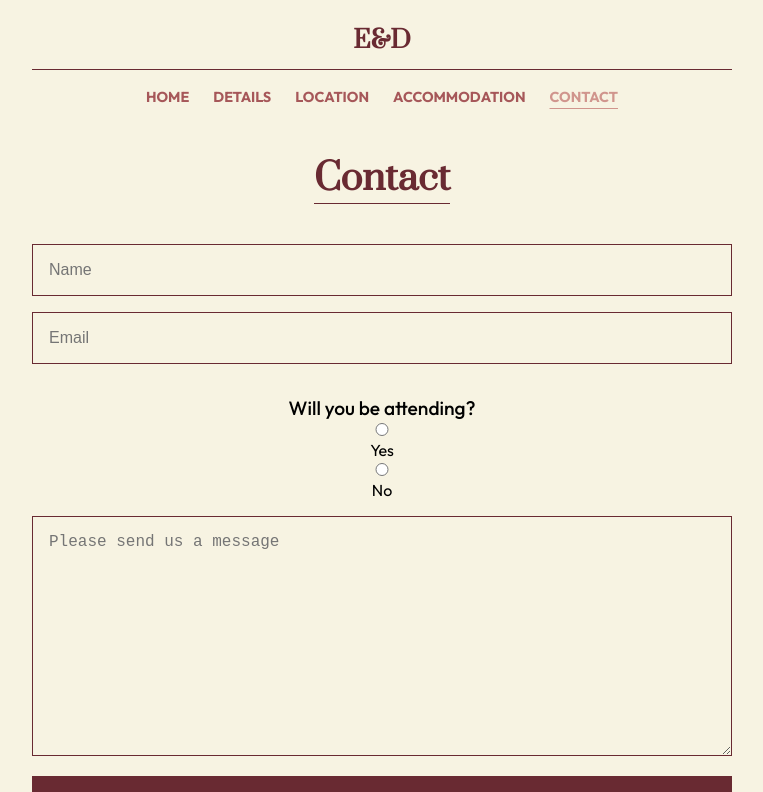
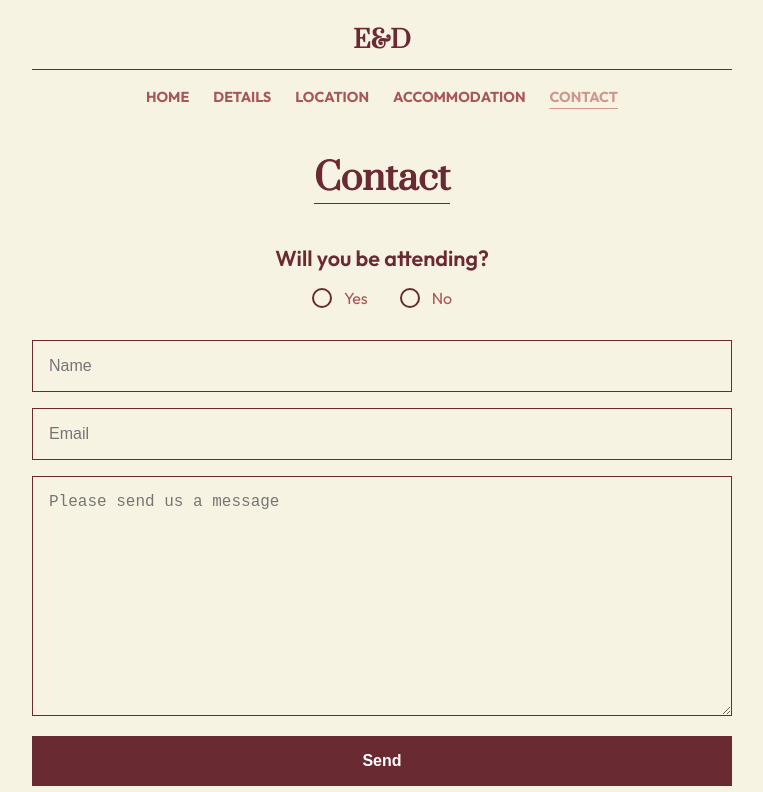
Before and after one commit to GarySimons/ellia-dylan-wedding, a React (Create React App) app: page /contact in a window 1280 px wide. Shown: the top 792 px of the page, without its empty margins (258-1021 px from the left). Built offline with nearby package versions, Linux system fonts and the light colour scheme; a web font is replaced by a local one.

Commit message:
radio buttons added to contact form and styled

```diff
--- a/src/components/EmailForm.js
+++ b/src/components/EmailForm.js
@@ -61,6 +61,38 @@ const EmailForm = () => {
   return (
     <div className="contact-form">
       <form onSubmit={sendEmail}>
+        <div className="radio-container">
+          <p className="radio-question">Will you be attending?</p>
+          <div className="radio-button-container">
+            <label className="radio-label">
+              <input
+                className="radio-input"
+                type="radio"
+                name="attendance"
+                value="yes"
+                checked={formData.attendance === "yes"}
+                onChange={handleInputChange}
+                required
+              />
+              <span className="custom-radio"></span>
+              <p className="radio-text">Yes</p>
+            </label>
+
+            <label className="radio-label">
+              <input
+                className="radio-input"
+                type="radio"
+                name="attendance"
+                value="no"
+                checked={formData.attendance === "no"}
+                onChange={handleInputChange}
+                required
+              />
+              <span className="custom-radio"></span>
+              <p className="radio-text">No</p>
+            </label>
+          </div>
+        </div>
         <div>
           <input
             type="text"
@@ -85,33 +117,6 @@ const EmailForm = () => {
           />
         </div>
 
-        {/* ✅ Attendance radio buttons */}
-        <div>
-          <p>Will you be attending?</p>
-          <label>
-            <input
-              type="radio"
-              name="attendance"
-              value="yes"
-              checked={formData.attendance === "yes"}
-              onChange={handleInputChange}
-              required
-            />
-            Yes
-          </label>
-          <label>
-            <input
-              type="radio"
-              name="attendance"
-              value="no"
-              checked={formData.attendance === "no"}
-              onChange={handleInputChange}
-              required
-            />
-            No
-          </label>
-        </div>
-
         <div>
           <textarea
             id="message"
--- a/src/components/EmailFormStyles.scss
+++ b/src/components/EmailFormStyles.scss
@@ -52,12 +52,67 @@
       opacity: 0.7;
     }
   }
+}
 
-  p {
-    text-align: center;
-    font-weight: 500;
-    margin-top: 1rem;
-    font-size: 1.2rem;
-    color: #000000;
+.radio-container {
+  // border: 0.1rem solid $main-red;
+  display: flex;
+  flex-direction: column;
+  justify-content: flex-start;
+  padding: 0 0 1rem 0;
+  gap: 1rem;
+
+  .radio-question {
+    font-size: 1.35rem;
+    font-weight: 600;
+    color: $main-red;
+  }
+
+  .radio-button-container {
+    display: flex;
+    justify-content: center;
+    align-items: center;
+    gap: 2rem;
+
+    .radio-label {
+      display: flex;
+      justify-content: center;
+      align-items: center;
+      gap: 0.75rem;
+      position: relative;
+      cursor: pointer;
+    }
+
+    .radio-input {
+      position: absolute;
+      opacity: 0;
+      pointer-events: none;
+    }
+
+    .radio-text {
+      font-size: 1rem;
+      font-weight: 400;
+    }
+
+    .custom-radio {
+      width: 20px;
+      height: 20px;
+      border: 2px solid $main-red;
+      border-radius: 50%;
+      display: inline-block;
+      position: relative;
+      transition: all 0.2s ease;
+    }
+
+    .radio-input:checked + .custom-radio::after {
+      content: "";
+      position: absolute;
+      top: 3.5px;
+      left: 3.5px;
+      width: 10px;
+      height: 10px;
+      border-radius: 50%;
+      background-color: $main-red;
+    }
   }
 }
```
